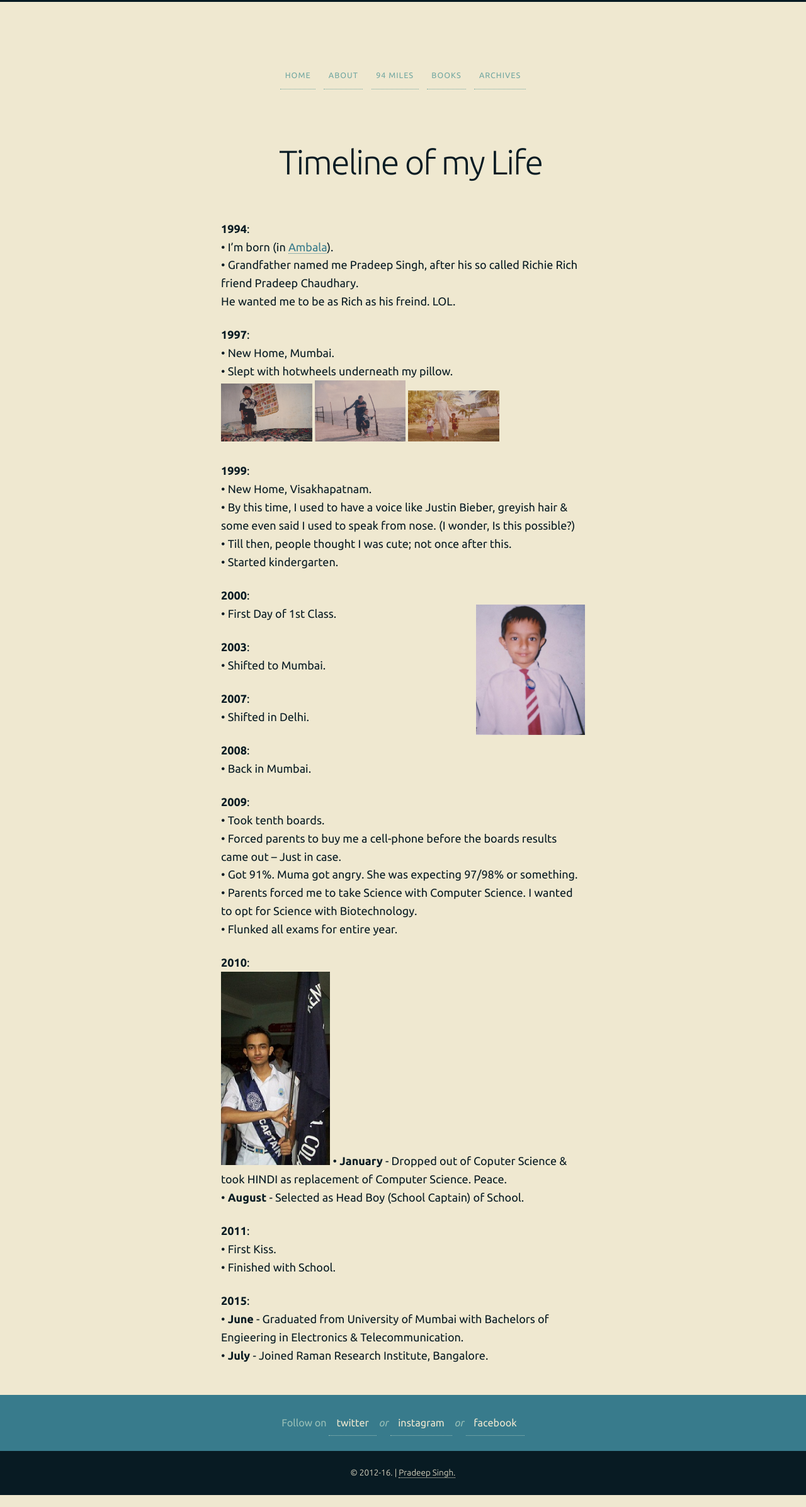
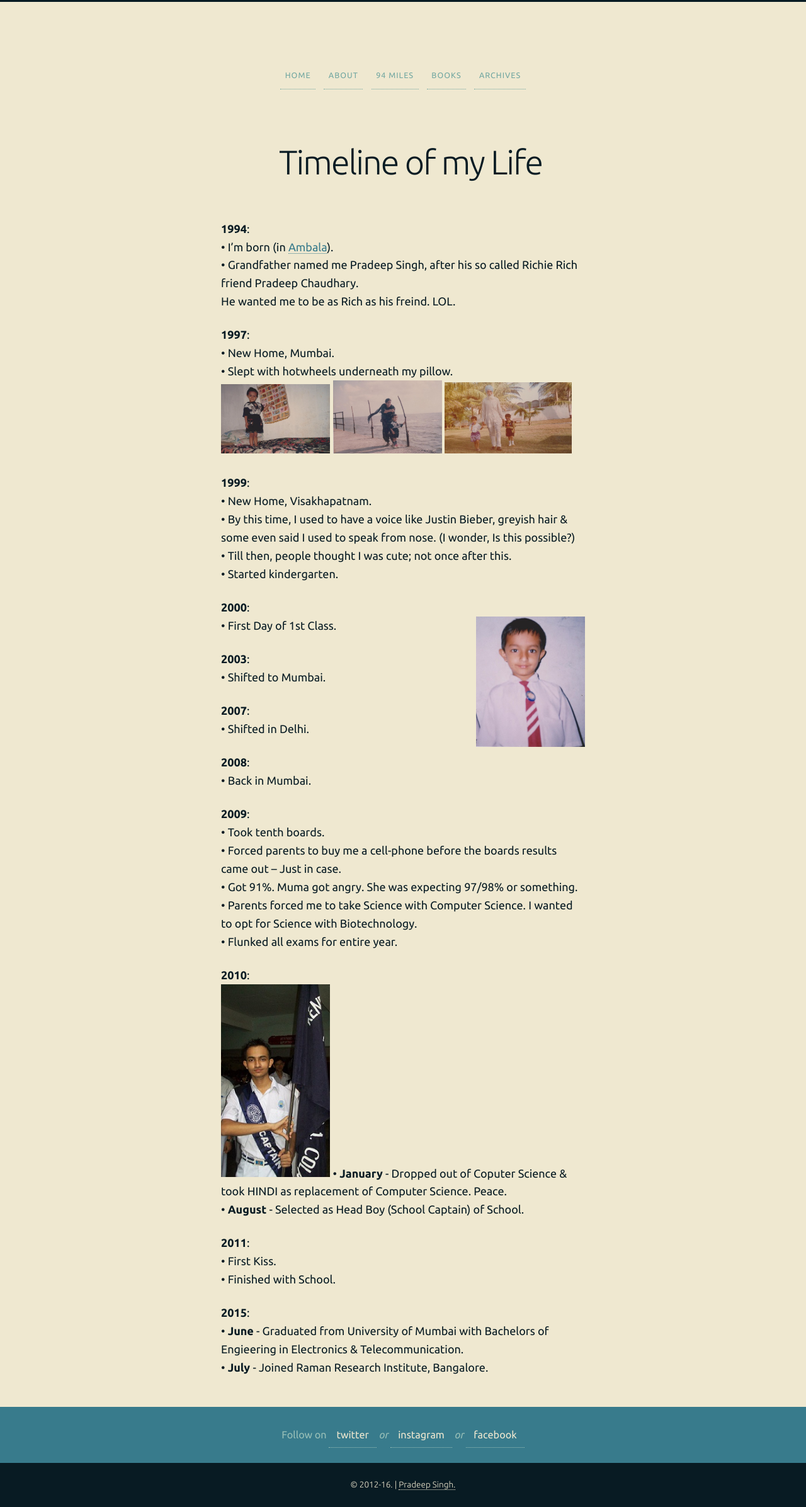
Before and after one commit to 93notes/93notes.github.io, a Jekyll site: the page built from timeline.html, in a window 1280 px wide. Shown: the whole page at 63% size. Built offline with Jekyll 4.4.1, drawn with Linux system fonts in a browser that asks for light colours; nearby versions of some CDN libraries.

Commit message:
Update timeline.html

```diff
--- a/timeline.html
+++ b/timeline.html
@@ -46,7 +46,7 @@ He wanted me to be as Rich as his freind. LOL. </br>
 <strong>1997</strong>: </br>
 &bull; New Home, Mumbai. </br>
 &bull; Slept with hotwheels underneath my pillow. </br>
-<img width="25%" src="/images/personal/childhood-lessons.jpg" alt="Childhood Lessons"/>  <img width="25%" src="/images/personal/With my mother at Sea face.jpg" alt="With my mother at Sea face"/> <img width="25%" src="/images/personal/evening-walks-with-grandfather.jpg" alt="Evening Walks with Grandfather"/>
+<img width="30%" src="/images/personal/childhood-lessons.jpg" alt="Childhood Lessons"/>  <img width="30%" src="/images/personal/With my mother at Sea face.jpg" alt="With my mother at Sea face"/> <img width="35%" src="/images/personal/evening-walks-with-grandfather.jpg" alt="Evening Walks with Grandfather"/>
 
 </p>
 
```
